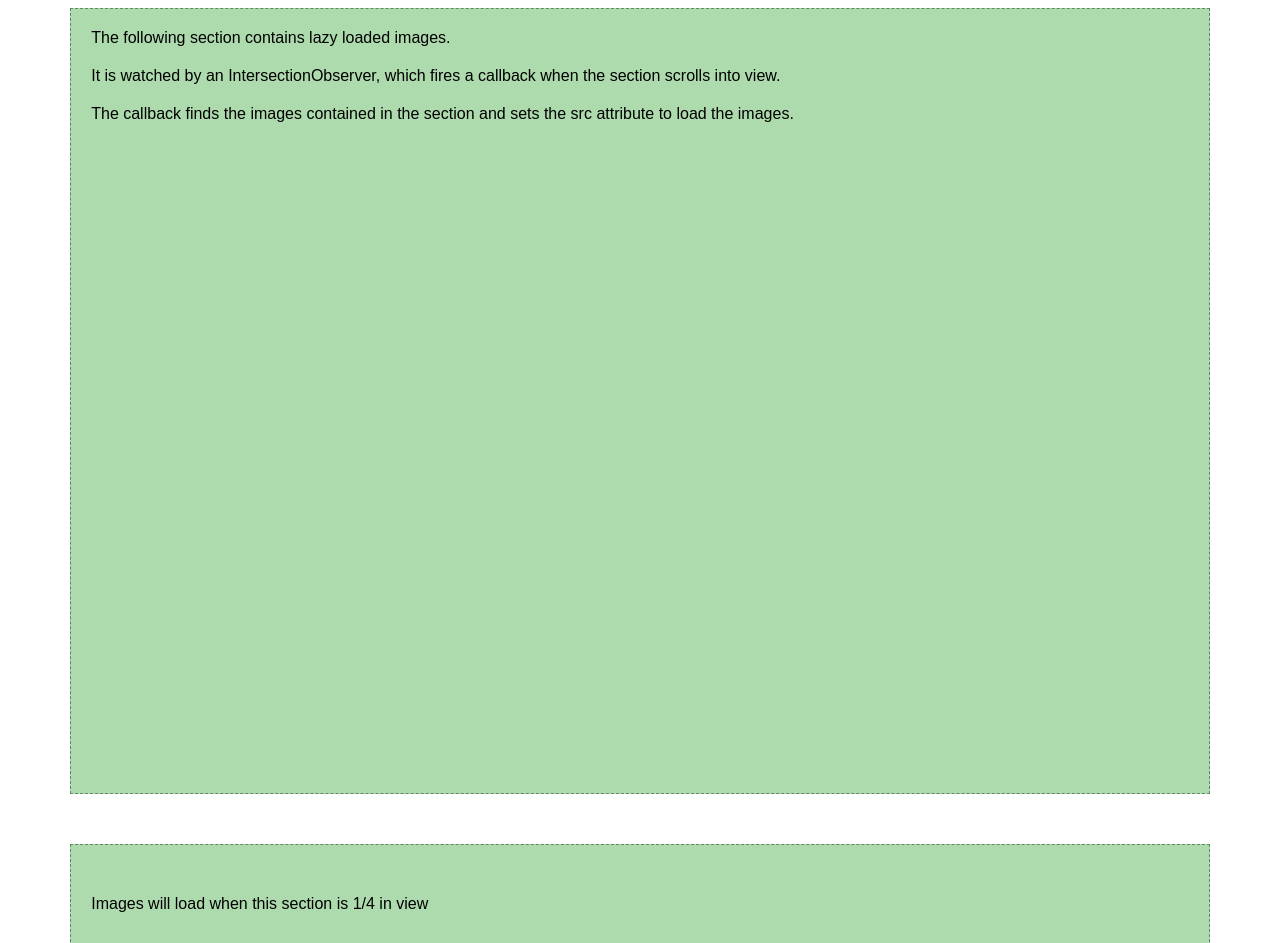
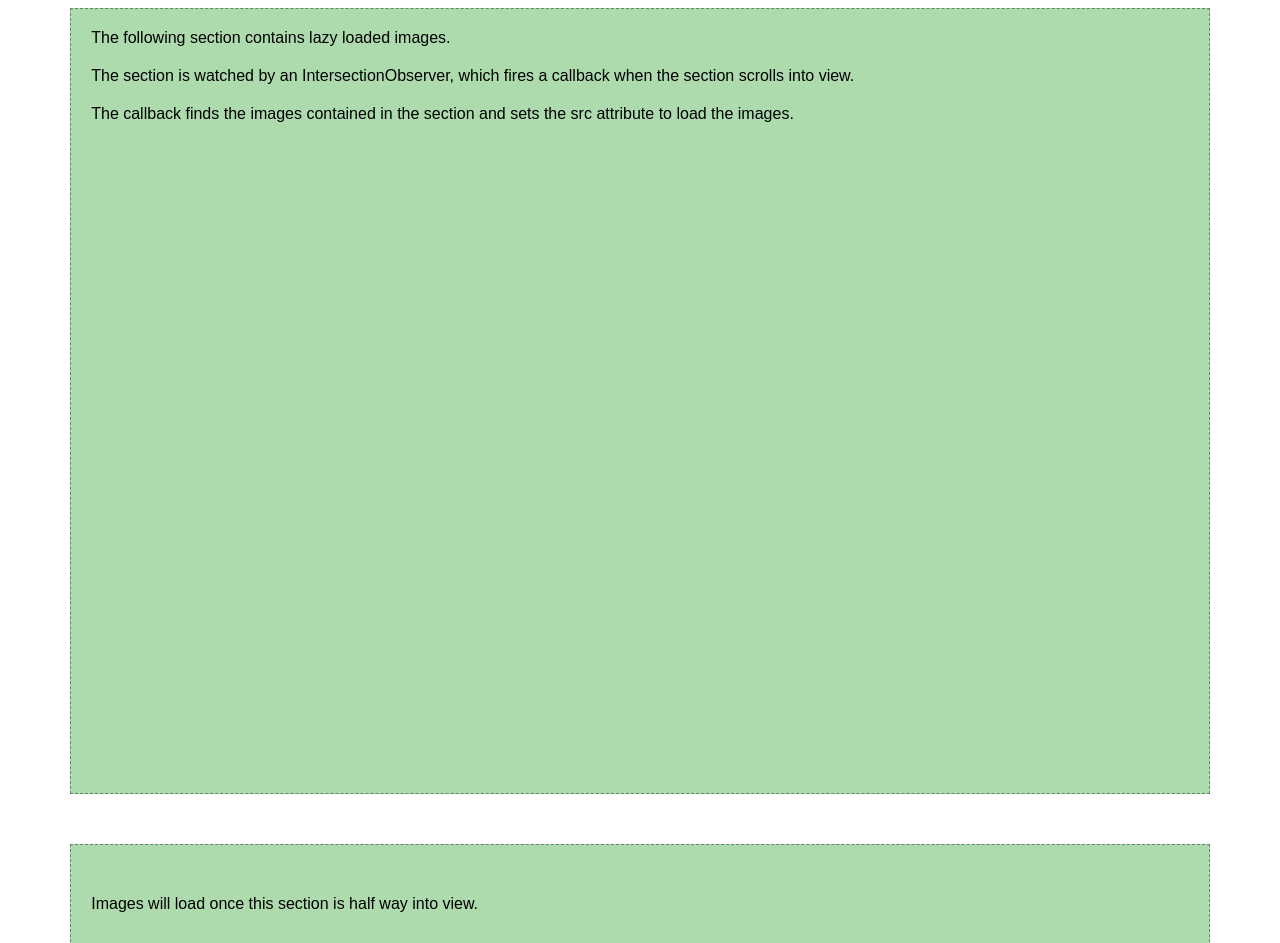
Before and after one commit to psinkinson/intersection-observer, a plain HTML site: page index.html in a window 1280 px wide. Shown: the top 943 px of the page. Drawn offline with Linux system fonts and the light colour scheme; a script that the page names is missing.

Commit message:
wording changes

```diff
--- a/index.html
+++ b/index.html
@@ -50,14 +50,14 @@
                 The following section contains lazy loaded images.
             </p>
             <p>
-                It is watched by an IntersectionObserver, which fires a callback when the section scrolls into view.
+                The section is watched by an IntersectionObserver, which fires a callback when the section scrolls into view.
             </p>
             <p>
                 The callback finds the images contained in the section and sets the src attribute to load the images.
             </p>
         </div>
         <div class="section lazy-section">
-            <p>Images will load when this section is 1/4 in view</p>
+            <p>Images will load once this section is half way into view.</p>
                 <img class="img-1 lazy-image" data-src="https://picsum.photos/100?random" width="100" height="100">
                 <img class="img-2 lazy-image" data-src="https://picsum.photos/100?random" width="100" height="100">
                 <img class="img-3 lazy-image" data-src="https://picsum.photos/100?random" width="100" height="100">
```
